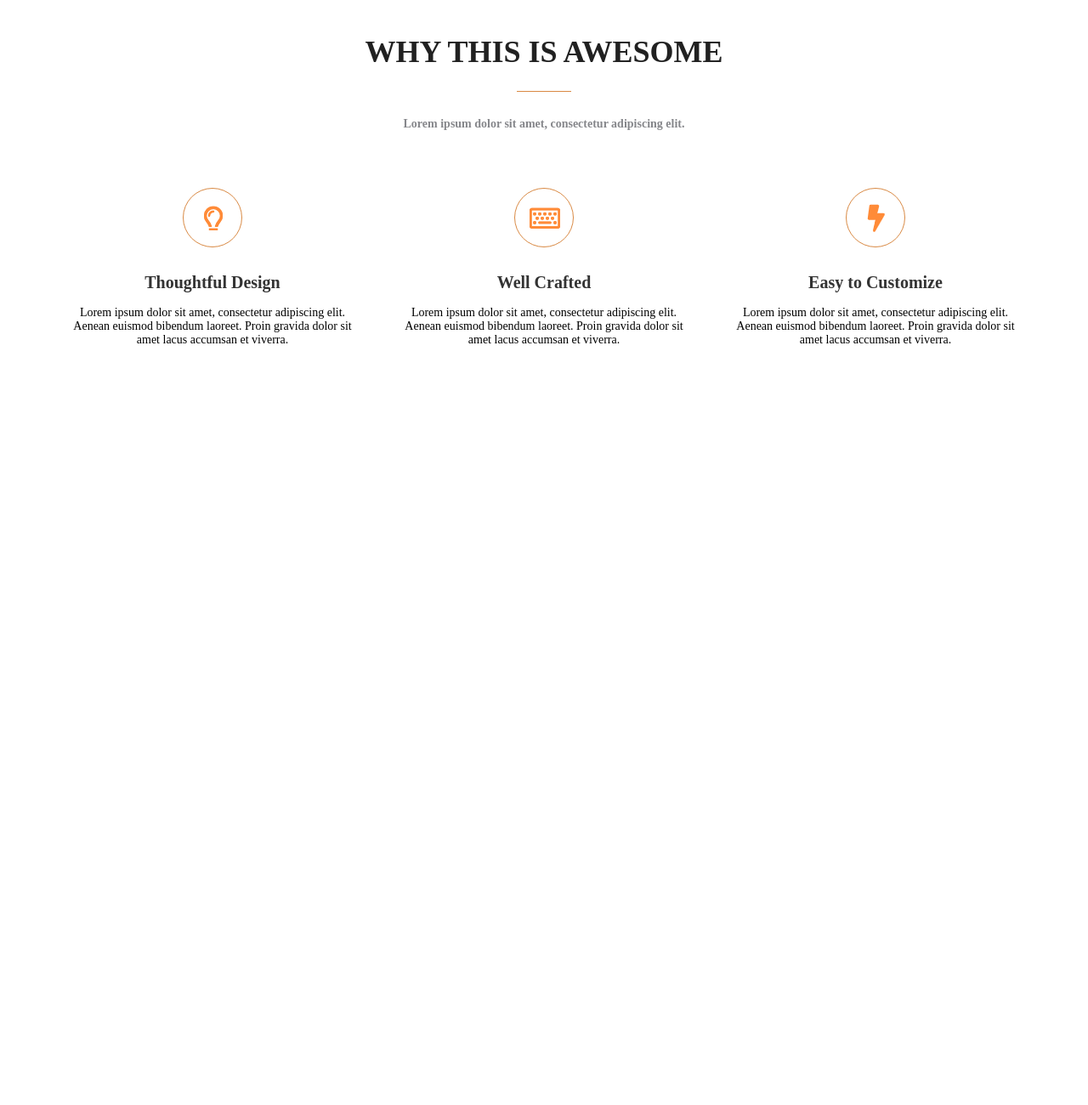
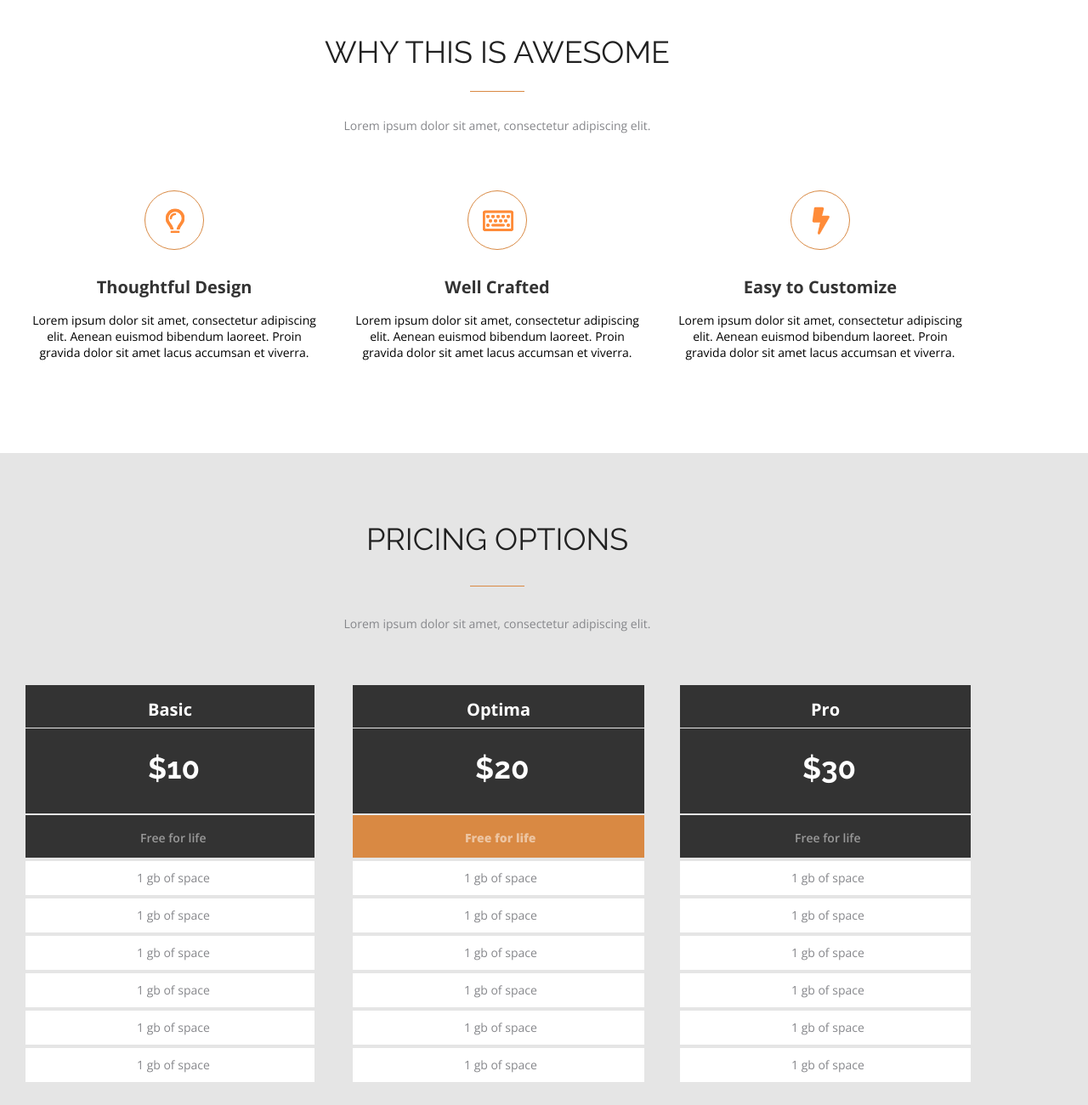
Before and after one commit to MashunyaKuk/FE12-wk-1-Kukushkina-Maria, a plain HTML site: page lesson2/index.html in a window 1280 px wide. Shown: the part 60-1360 px from the top of the page at 85% size. Before the commit the page ends 800 px from the top, so only its background shows below. Drawn offline with nearby package versions, Linux system fonts and the light colour scheme.

Commit message:
lesson3: price section added

```diff
--- a/lesson2/css/awesome.css
+++ b/lesson2/css/awesome.css
@@ -1,35 +1,35 @@
-.awesome__title {
+.awesome-section {
+    background-color: white;
+    padding: 100px 0 109px 0;
+}
+
+.awesome-title {
     margin-bottom: 25px;
-    font-size: 36px;
-    color: #212121;
     text-align: center;
 }
 
-.awesome__line {
-
-    width: 64px;
-    border-top: 1px solid #D98943;
+.awesome-line {
     margin: 0px auto 30px auto;
-
 }
 
-.awesome__description {
+.awesome-description {
     text-align: center;
     margin-bottom: 67px;
-    font-size: 14px;
-    color: #86878B;
 }
 
-.awesome__row {
+.awesomerow {
     display: flex;
-}
-.awesome__item {
-    width: 350px;
-    margin: auto;
-
+    justify-content: center;
+    flex-wrap: wrap;
+    margin: 0 -15px;
 }
 
-.awesome__icon {
+.awesomerow-item {
+    width: 350px;
+    margin: 0 15px;
+}
+
+.awesomerow-item__icon {
     width: 70px;
     height: 70px;
     border: 1px solid #D98943;
@@ -40,15 +40,19 @@
     margin: 0px auto 30px auto;
 }
 
-.awesome__icon-title {
+.awesomerow-item__title {
     font-size: 20px;
     color: #333333;
     text-align: center;
     margin-bottom: 16px;
+    font-weight: 700;
+    line-height: 27px;
 }
 
-.awesome__icon-text {
+.awesomerow-item__text p {
     font-size: 14px;
     color: #000000;
     text-align: center;
+    font-weight: 400;
+    line-height: 19px;
 }
--- /dev/null
+++ b/lesson2/css/price.css
@@ -0,0 +1,82 @@
+.price-section {
+    background-color:#E5E5E5;
+    padding: 80px 0;
+}
+
+.price-title {
+    margin-bottom: 34px;
+    text-align: center;
+}
+
+.price-line {
+    margin: 0 auto 34px auto;
+}
+
+.price-description {
+    text-align: center;
+    margin-bottom: 63px;
+}
+
+.pricerow {
+    display: flex;
+    justify-content: space-evenly;
+    flex-wrap: wrap;
+    margin: 0 -15px;
+}
+
+.pricerow-item {
+    display: flex;
+    flex-direction: column;
+    justify-content: center;
+    flex-wrap: wrap;
+    width: 340px;
+    margin: 0 15px;
+}
+
+.pricerow-item__title {
+    font-size: 20px;
+    font-weight: 700;
+    line-height: 27px;
+    color: #FFFFFF;
+    padding: 15px 134px 8px 134px;
+    text-align: center;
+    background-color: #333333;
+    margin-bottom: 1px;
+}
+
+.pricerow-item__price {
+    font-size: 35px;
+    font-family: 'Raleway', sans-serif;
+    font-weight: 700;
+    line-height: 41px;
+    color: #FFFFFF;
+    padding: 26px 135px 33px 144px;
+    background-color: #333333;
+    margin-bottom: 2px;
+}
+
+.pricerow-item__subtitle {
+    font-size: 14px;
+    font-weight: 600;
+    line-height: 19px;
+    color: rgba(255, 255, 255, 0.5);
+    padding: 17px 127px 14px 135px;
+    background-color: #333333;
+    margin-bottom: 4px;
+}
+
+.pricerow-item__subtitle-orange {
+    background-color: #D98943;
+    font-weight: 800;
+    padding: 17px 124px 14px 132px;
+}
+
+.pricerow-item__text {
+    font-size: 14px;
+    font-weight: 400;
+    line-height: 19px;
+    color: #86878B;
+    padding: 10px 123px 11px 131px;
+    background-color: #FFFFFF;
+    margin-bottom: 4px;
+}
--- a/lesson2/css/style.css
+++ b/lesson2/css/style.css
@@ -1,4 +1,5 @@
 @import url("../css/awesome.css");
+@import url("../css/price.css");
 
 * {
     margin: 0;
@@ -8,8 +9,32 @@
     box-sizing: border-box;
 }
 
+html {
+    font-family: 'Open Sans', sans-serif;
+}
+
 .container {
     max-width: 1170px;
-    padding: 100px 0 109px 0;
-    margin: auto;
+    padding: 0 15px;
 }
+
+.title {
+    font-size: 36px;
+    color: #212121;
+    text-transform: uppercase;
+    font-family: 'Raleway', sans-serif;
+    font-weight: 400;
+    line-height: 42px;
+}
+
+.line {
+    width: 64px;
+    border-top: 1px solid #D98943;
+}
+
+.description {
+    font-size: 14px;
+    color: #86878B;
+    font-weight: 400;
+    line-height: 19px;
+}
--- a/lesson2/index.html
+++ b/lesson2/index.html
@@ -5,55 +5,56 @@
     <meta http-equiv="X-UA-Compatible" content="IE=edge">
     <meta name="viewport" content="width=device-width, initial-scale=1.0">
     <link rel="stylesheet" href="./css/style.css">
-    <title>Document</title>
+    <link rel="preconnect" href="https://fonts.gstatic.com">
+    <link href="https://fonts.googleapis.com/css2?family=Open+Sans:wght@400;600;700;800&family=Raleway:wght@400;700&display=swap" rel="stylesheet">
+    <title>Project</title>
 </head>
 <body>
-    <section>
-        <div class="container container__awesome">
-            <div class="header awesome__header">
-                <h2 class="title awesome__title">
-                    WHY THIS IS AWESOME
+    <section class="section awesome-section">
+        <div class="container awesome-container">
+            <h2 class="title awesome-title">
+                Why this is awesome
             </h2>
-            <div class="line awesome__line"></div>
-            <h6 class="description awesome__description">
+            <div class="line awesome-line"></div>
+            <h6 class="description awesome-description">
                 Lorem ipsum dolor sit amet, consectetur adipiscing elit.
             </h6>
-            </div>
-            <div class="row awesome__row">
-                <div class="item awesome__item">
-                    <div class="icon awesome__icon">
-                        <img src="./img/icons/icon_light.png" alt="#">
+            <div class="awesomerow">
+                <div class="awesomerow-item">
+                    <div class="awesomerow-item__icon">
+                        <img src="./img/icons/icon_light.png" alt="light">
                     </div>
-                    <h3 class="icon-title awesome__icon-title">
+                    <h3 class="awesomerow-item__title">
                         Thoughtful Design
                     </h3>
-                    <div class="icon-text awesome__icon-text">
+                    <div class="awesomerow-item__text">
                         <p>
                             Lorem ipsum dolor sit amet, consectetur adipiscing elit. Aenean euismod bibendum laoreet. Proin gravida  dolor sit amet lacus accumsan et viverra.
                         </p>
                     </div>
                 </div>
-                <div class="item awesome__item">
-                    <div class="icon awesome__icon">
-                        <img src="./img/icons/icon_keybord.png" alt="#">
+                <div class="awesomerow-item">
+                    <div class="awesomerow-item__icon">
+                        <img src="./img/icons/icon_keybord.png" alt="keybord">
                     </div>
-                    <h3 class="icon-title awesome__icon-title">
+                    <h3 class="awesomerow-item__title">
                         Well Crafted
                     </h3>
-                    <div class="icon-text awesome__icon-text">
+                    <div class="awesomerow-item__text">
                         <p>
                             Lorem ipsum dolor sit amet, consectetur adipiscing elit. Aenean euismod bibendum laoreet. Proin gravida  dolor sit amet lacus accumsan et viverra.
                         </p>
                     </div>
                 </div>
-                <div class="item awesome__item">
-                    <div class="icon awesome__icon">
-                        <img src="./img/icons/icon-lightning.png" alt="#">
+                <div class="awesomerow-item">
+                    <div class="awesomerow-item__icon">
+                        <img src="./img/icons/icon-lightning.png" alt="lightning">
+
                     </div>
-                    <h3 class="icon-title awesome__icon-title">
+                    <h3 class="awesomerow-item__title">
                         Easy to Customize
                     </h3>
-                    <div class="icon-text awesome__icon-text">
+                    <div class="awesomerow-item__text">
                         <p>
                             Lorem ipsum dolor sit amet, consectetur adipiscing elit. Aenean euismod bibendum laoreet. Proin gravida  dolor sit amet lacus accumsan et viverra.
                         </p>
@@ -62,5 +63,51 @@
             </div>
         </div>
     </section>
+    <section class="section price-section">
+        <div class="container price-container">
+            <div class="title price-title">
+                pricing options
+            </div>
+            <div class="line price-line"></div>
+            <h6 class="description price-description">
+                Lorem ipsum dolor sit amet, consectetur adipiscing elit.
+            </h6>
+            <div class="pricerow">
+                <ul class="pricerow-item">
+                    <li class="pricerow-item__title">Basic</li>
+                    <li class="pricerow-item__price">$10</li>
+                    <li class="pricerow-item__subtitle">Free for life</li>
+                    <li class="pricerow-item__text">1 gb of space</li>
+                    <li class="pricerow-item__text">1 gb of space</li>
+                    <li class="pricerow-item__text">1 gb of space</li>
+                    <li class="pricerow-item__text">1 gb of space</li>
+                    <li class="pricerow-item__text">1 gb of space</li>
+                    <li class="pricerow-item__text">1 gb of space</li>
+                </ul>
+                <ul class="pricerow-item">
+                    <li class="pricerow-item__title">Optima</li>
+                    <li class="pricerow-item__price">$20</li>
+                    <li class="pricerow-item__subtitle pricerow-item__subtitle-orange">Free for life</li>
+                    <li class="pricerow-item__text">1 gb of space</li>
+                    <li class="pricerow-item__text">1 gb of space</li>
+                    <li class="pricerow-item__text">1 gb of space</li>
+                    <li class="pricerow-item__text">1 gb of space</li>
+                    <li class="pricerow-item__text">1 gb of space</li>
+                    <li class="pricerow-item__text">1 gb of space</li>
+                </ul>
+                <ul class="pricerow-item">
+                    <li class="pricerow-item__title">Pro</li>
+                    <li class="pricerow-item__price">$30</li>
+                    <li class="pricerow-item__subtitle">Free for life</li>
+                    <li class="pricerow-item__text">1 gb of space</li>
+                    <li class="pricerow-item__text">1 gb of space</li>
+                    <li class="pricerow-item__text">1 gb of space</li>
+                    <li class="pricerow-item__text">1 gb of space</li>
+                    <li class="pricerow-item__text">1 gb of space</li>
+                    <li class="pricerow-item__text">1 gb of space</li>
+                </ul>
+            </div>
+        </div>
+    </section>
 </body>
 </html>
```
Also changed, not shown: lesson1/2.png (deleted), lesson1/4.png (deleted), 1 other file.
